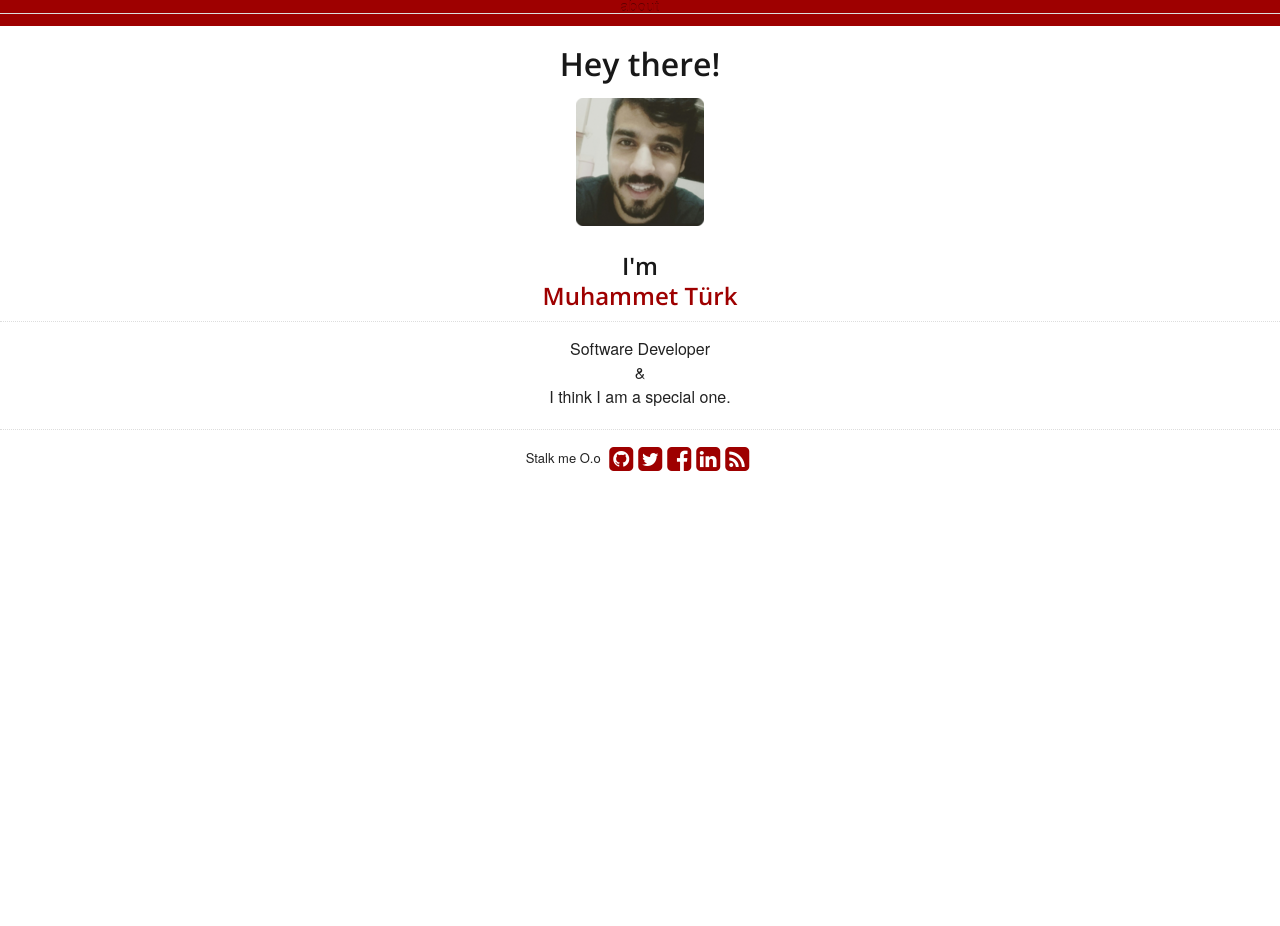
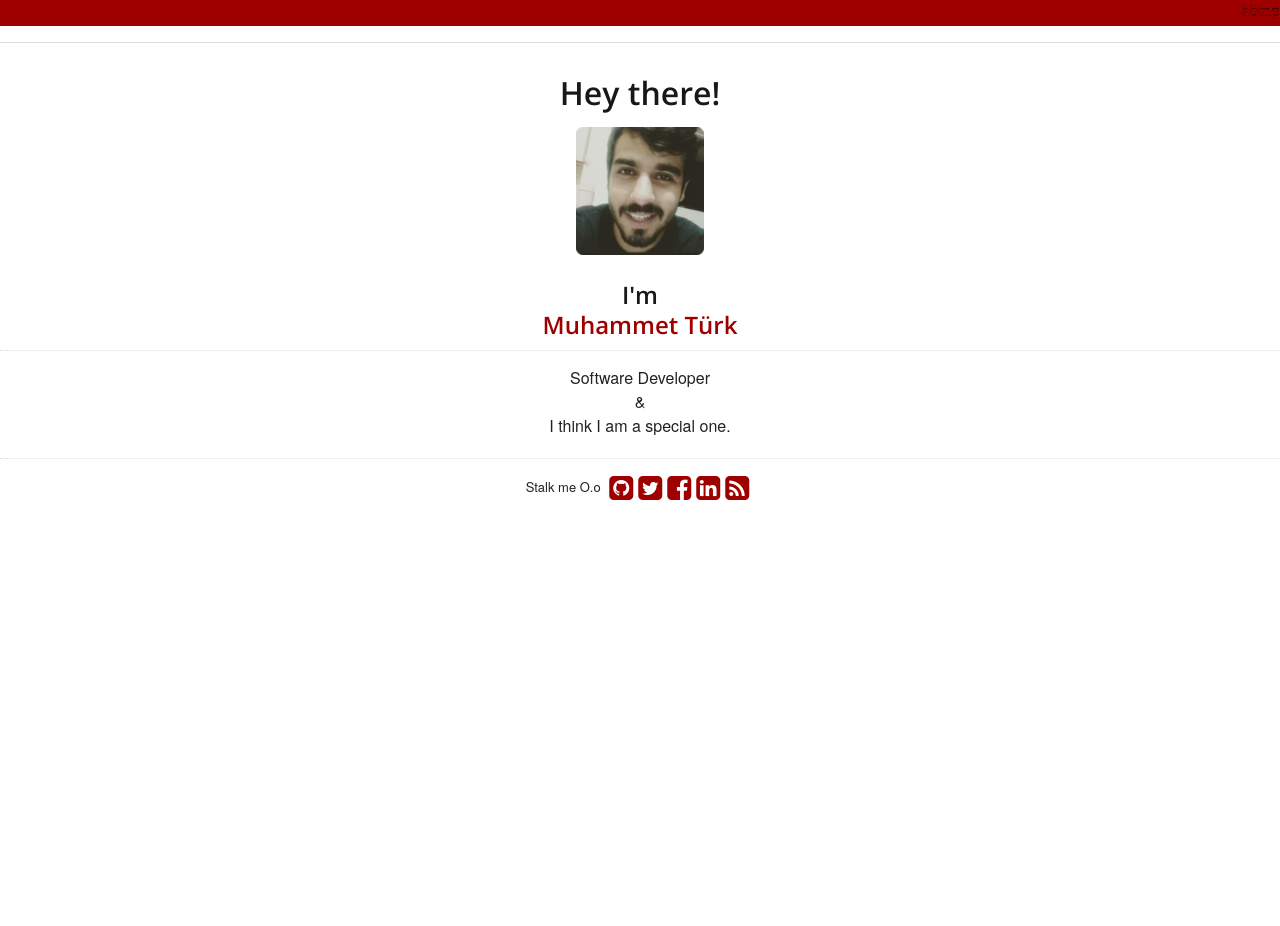
Before and after one commit to mturk111/mturk111.github.io, a Jekyll site: the page built from index.html, in a window 1280 px wide. Built offline with Jekyll 4.4.1, drawn with Linux system fonts in a browser that asks for light colours; nearby versions of some CDN libraries.

Commit message:
Update screen.css

```diff
--- a/_includes/css/screen.css
+++ b/_includes/css/screen.css
@@ -32,12 +32,13 @@ body {
   text-shadow: 0 -1px 0 rgba(0,0,0,0.4);
 }
 #topbarhome ul li {
-  margin-top: -45px;
+  margin-top: -40px;
+  float: right;
   list-style: none;
   text-align: center;
   font-size: 90%;
   letter-spacing: 0.7px;
-  color: #FFFFFF;
+  color: #F7F7F7;
   text-shadow: 0 -1px 0 rgba(0,0,0,0.4);
 }
 
```
